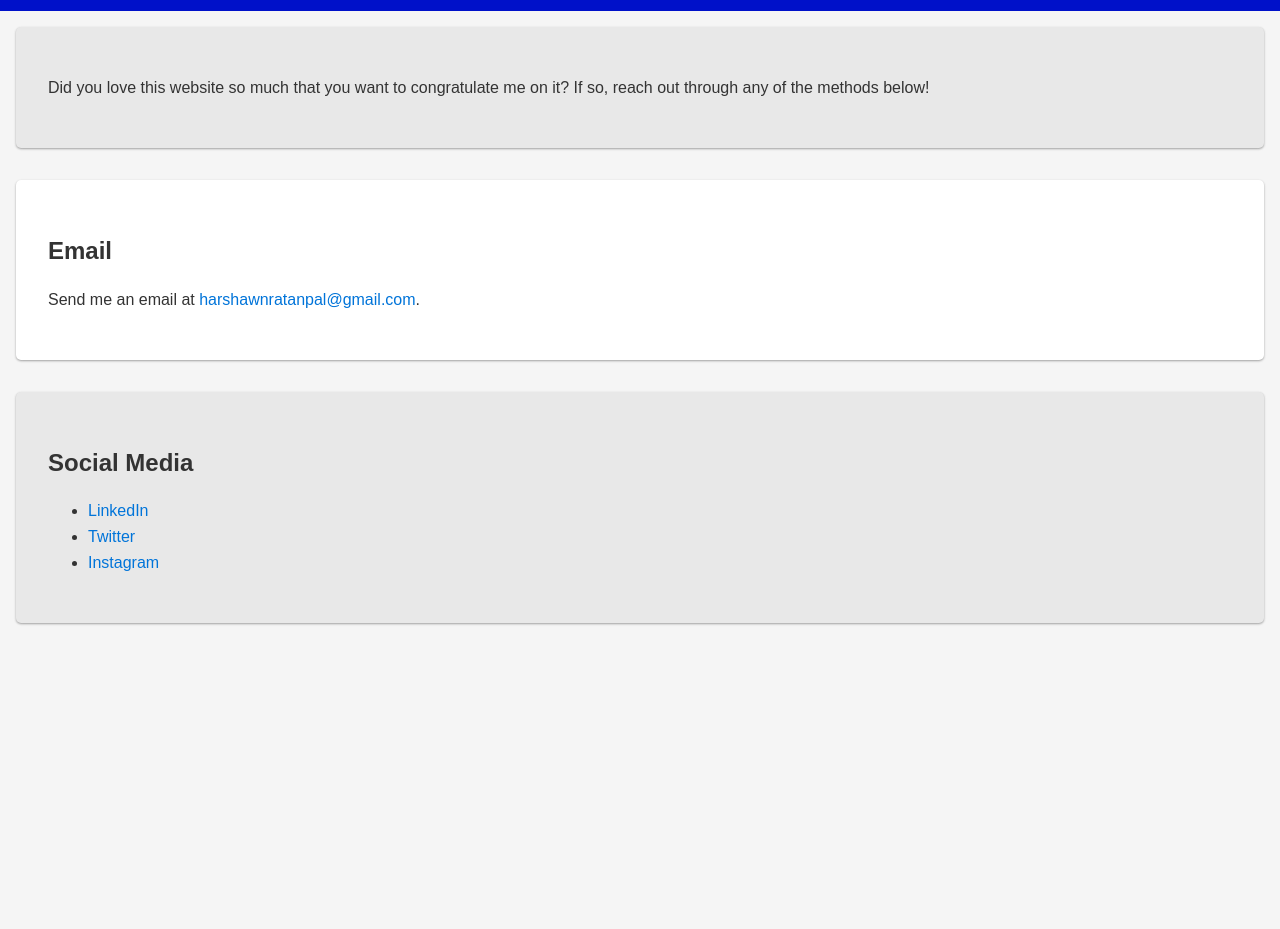
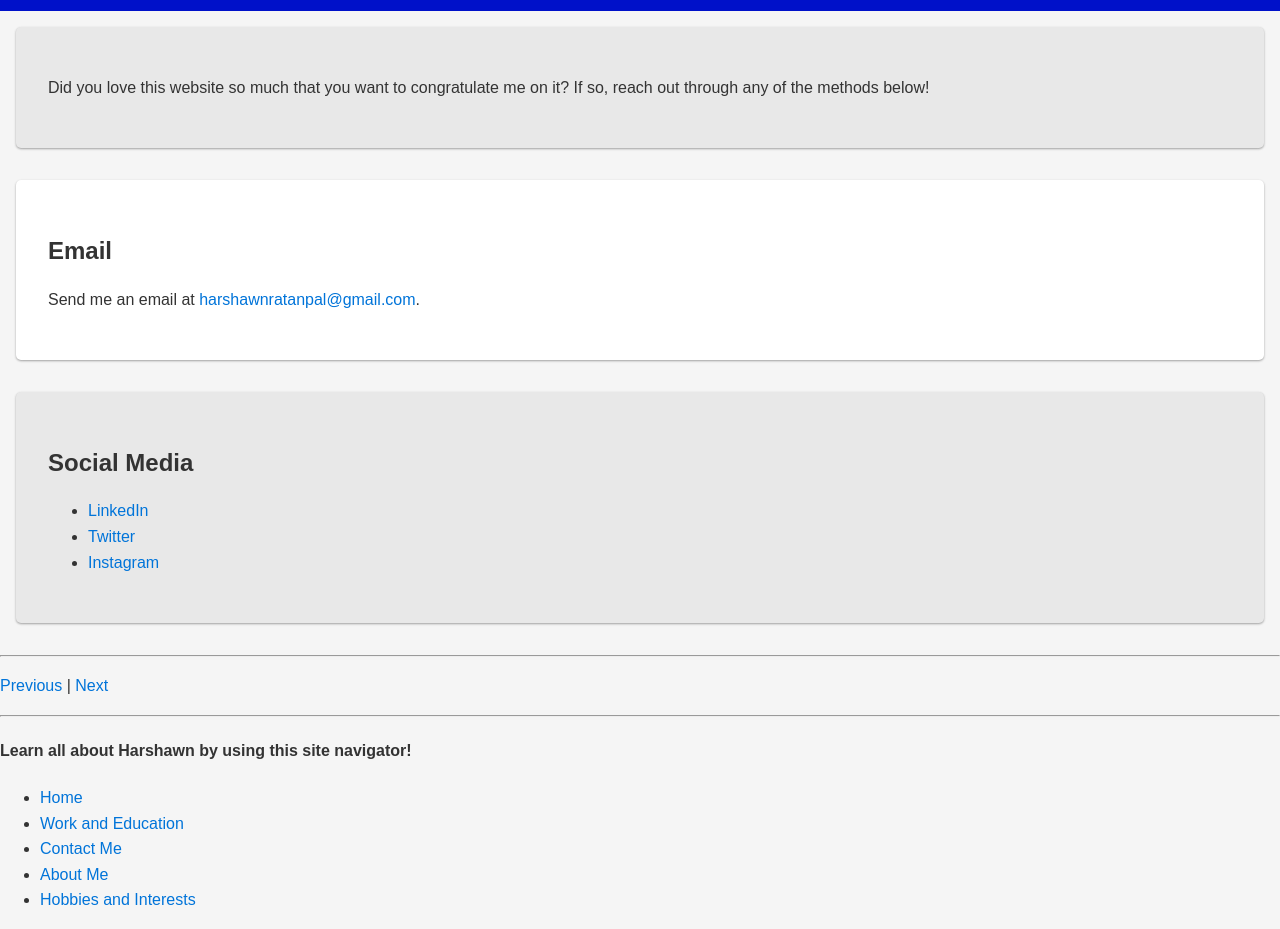
Before and after one commit to HarshawnRatanpal/Test.github.io, a plain HTML site: page Contact_Me.html in a window 1280 px wide. Shown: the part 102-1031 px from the top of the page. Before the commit the page ends 800 px from the top, so only its background shows below. Drawn offline with Linux system fonts and the light colour scheme.

Commit message:
Update Contact_Me.html

```diff
--- a/Contact_Me.html
+++ b/Contact_Me.html
@@ -25,3 +25,18 @@
             <li><a href="https://www.instagram.com/the_lapnatar/">Instagram</a></li>
         </ul>
     </section>
+<footer>
+        <hr>
+        <p><a href="Index.html">Previous</a> | <a href="Contact.html">Next</a></p>
+        <hr>
+        <h4>Learn all about Harshawn by using this site navigator!</h4>
+        <ul>
+            <li><a href="Index.html">Home</a></li>
+            <li><a href="Work.html">Work and Education</a></li>
+            <li><a href="Contact.html">Contact Me</a></li>
+            <li><a href="AboutMe.html">About Me</a></li>
+            <li><a href="Hobbies.html">Hobbies and Interests</a></li>
+        </ul>
+    </footer>
+</body>
+</html>
```
